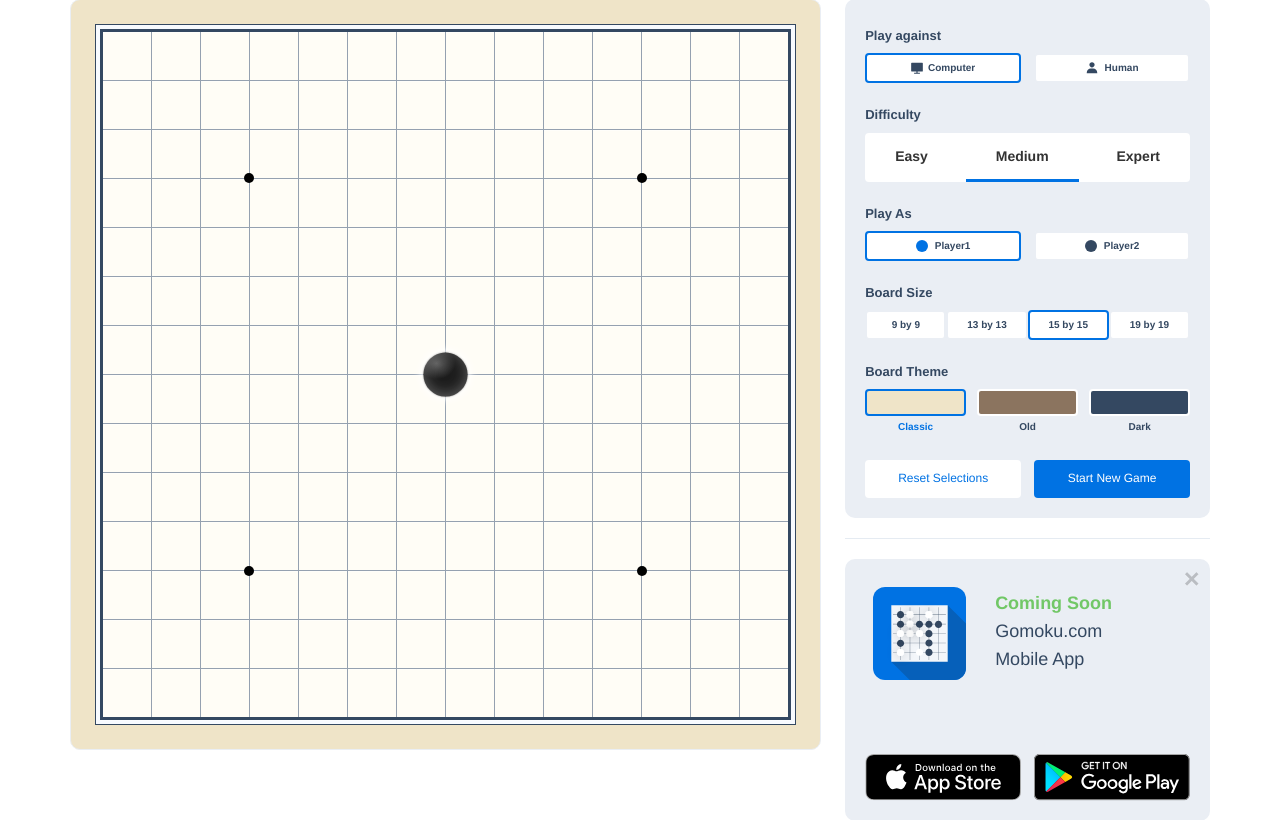
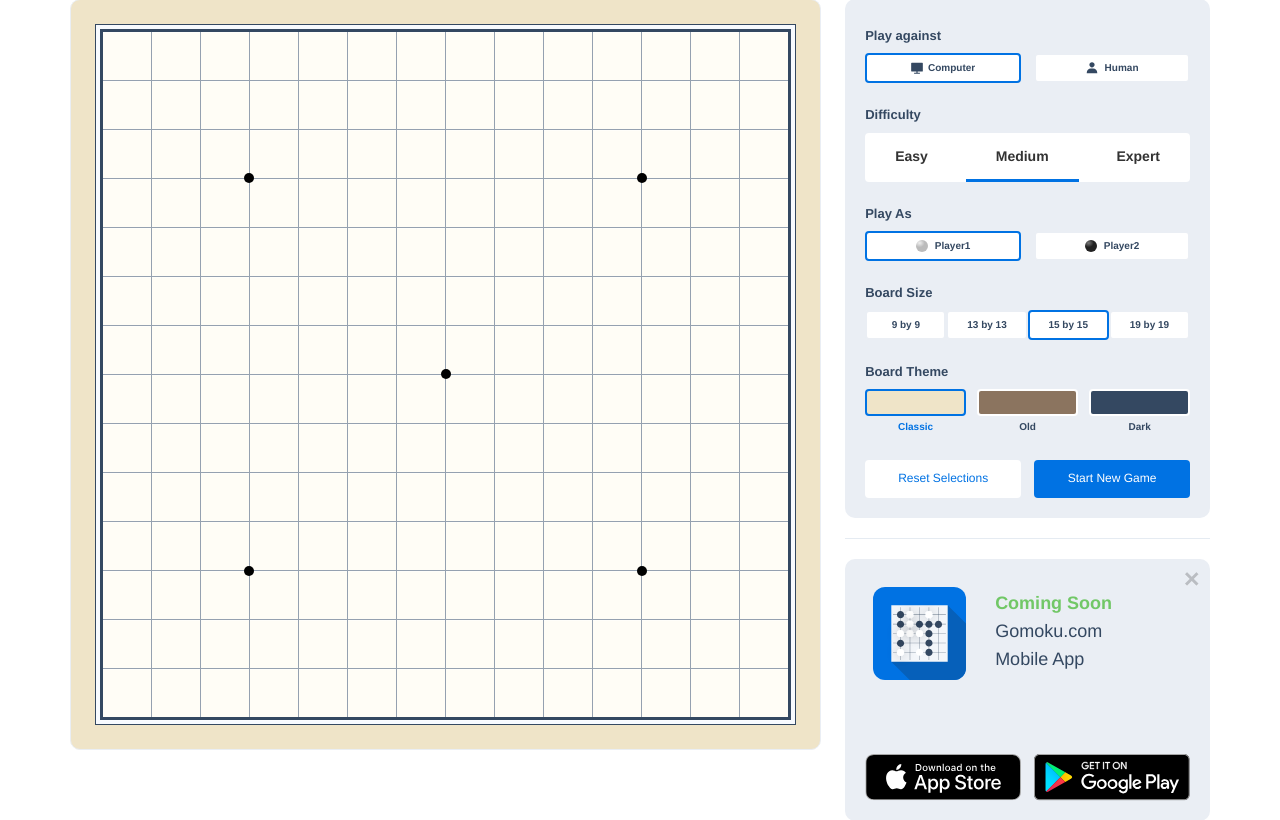
Before and after one commit to Axe-LLC/gomoku.com, a PHP site: page / in a window 1280 px wide. Shown: the part 175-995 px from the top of the page. Run offline with PHP 8.4, Linux system fonts and the light colour scheme.

Commit message:
Play as: updated

```diff
--- a/js/Game.js
+++ b/js/Game.js
@@ -135,6 +135,6 @@ function Game(boardElm, boardBackgroundElm){
 
     this.start = function(){
         playing = true;
-        players.black.myTurn();
+        players.white.myTurn();
     };
 }
--- a/js/interface.js
+++ b/js/interface.js
@@ -22,7 +22,7 @@ $(document).ready(function(){
 
     $('#mode-player input[type="radio"]').on('click', function(){
         gameData.color=$(this).val();
-        if( $(this).val() == 'black' ) {
+        if( $(this).val() == 'white' ) {
             $('#pc-icon').removeClass('blue');
             $('#user-icon').removeClass('blue');
         } else {
@@ -58,7 +58,7 @@ $(document).ready(function(){
             game.init(new HumanPlayer("white"), new HumanPlayer("black"));
         }else{
             var color, other;
-            if(gameData.color==='black'){
+            if(gameData.color=='black'){
                 color='black';
                 other='white';
             }else{
@@ -81,7 +81,7 @@ $(document).ready(function(){
             game.init(new HumanPlayer("white"), new HumanPlayer("black"));
         }else{
             var color, other;
-            if(gameData.color==='black'){
+            if(gameData.color=='black'){
                 color='black';
                 other='white';
             }else{
--- a/style/style.css
+++ b/style/style.css
@@ -544,10 +544,15 @@ ul, li {
 	height: 12px;
 	margin-right: 7px;
 	border-radius: 50%;
-	background: #344861;
+	background: -moz-radial-gradient(closest-corner at 30% 25%, rgb(119, 119, 119), rgb(34, 34, 34));
+	background: radial-gradient(closest-corner at 30% 25%, rgb(119, 119, 119), rgb(34, 34, 34));
+	background: -webkit-radial-gradient(closest-corner at 30% 25%, rgb(119, 119, 119), rgb(34, 34, 34));
 }
 #game-setting #mode-player label:first-of-type span {
-	background: #0072E3;
+	/* background: #0072E3; */
+	background: -moz-radial-gradient(closest-corner at 30% 25%, rgb(238, 238, 238), rgb(187, 187, 187));
+	background: radial-gradient(closest-corner at 30% 25%, rgb(238, 238, 238), rgb(187, 187, 187));
+	background: -webkit-radial-gradient(closest-corner at 30% 25%, rgb(238, 238, 238), rgb(187, 187, 187));
 }
 /* #game-setting #mode-player label.selected span {
 	background: #0072E3;
```
